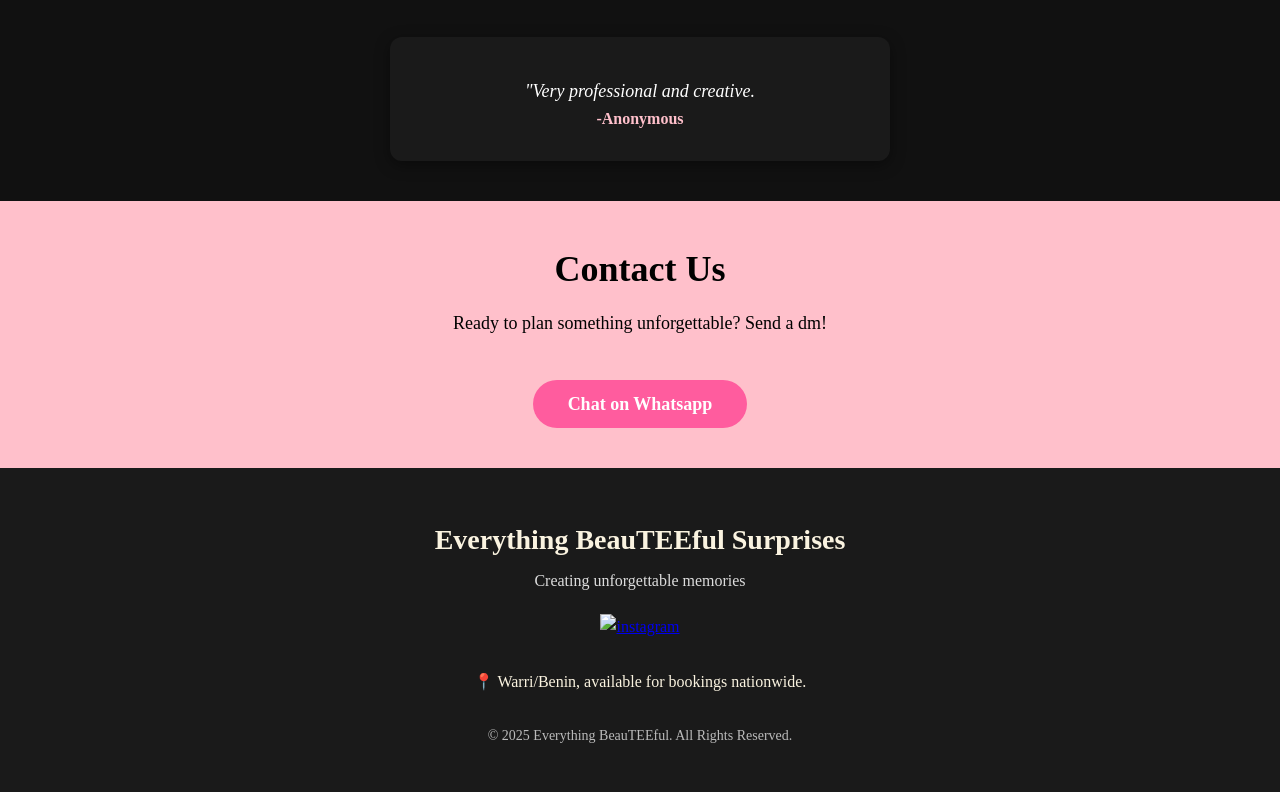
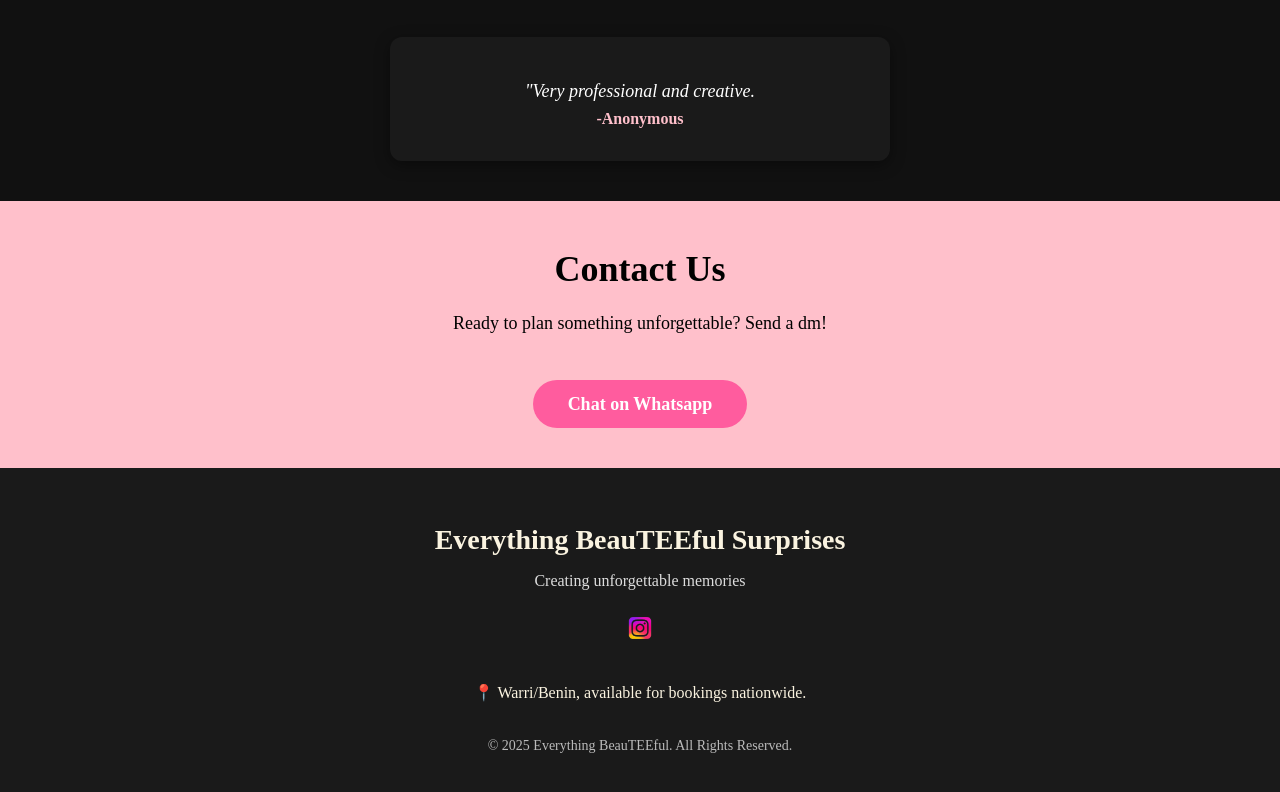
Before and after one commit to Zaynee16/Everything-BeauTEEful, a plain HTML site: page index.html in a window 1280 px wide. Shown: the part 2755-3547 px from the top of the page. Drawn offline with Linux system fonts and the light colour scheme.

Commit message:
fixed ig logo

```diff
--- a/index.html
+++ b/index.html
@@ -148,7 +148,7 @@
         <p class="footer-tagline">Creating unforgettable memories</p>
     </div>
     <div class="social-links">
-        <a href="https://www.instagram.com/everythin_beauteeful_surprise?igsh=MXZpN2twN3ZzMGg0eA%3D%3D&utm_source=qr" target="_blank"><img src="/Everything-BeauTEEful/images/ig.png" alt="instagram"></a>
+        <a href="https://www.instagram.com/everythin_beauteeful_surprise?igsh=MXZpN2twN3ZzMGg0eA%3D%3D&utm_source=qr" target="_blank"><img src="ig.png" alt="instagram"></a>
     </div>
     <p class="footer-location">
         📍 Warri/Benin, available for bookings nationwide.
```
